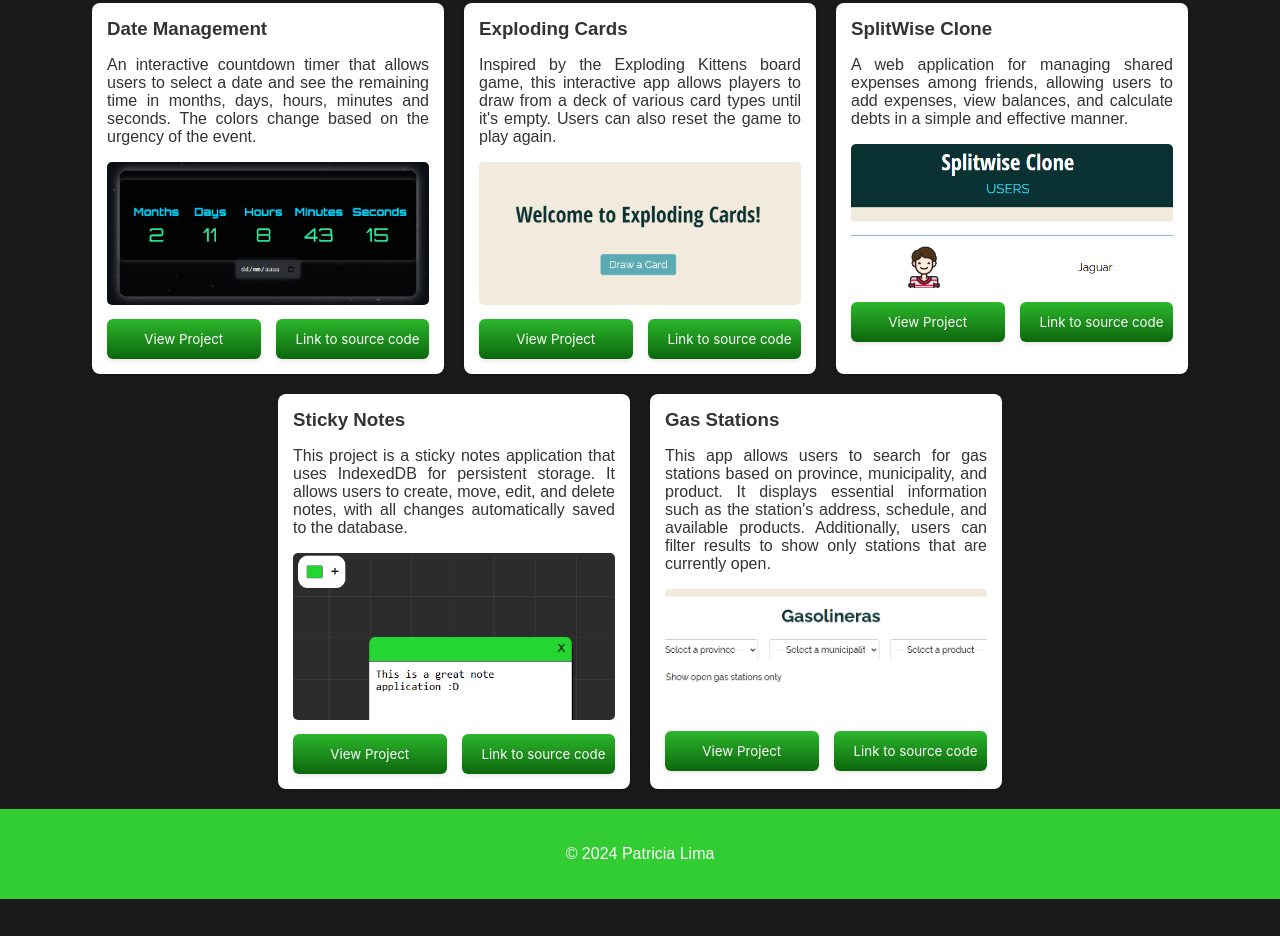
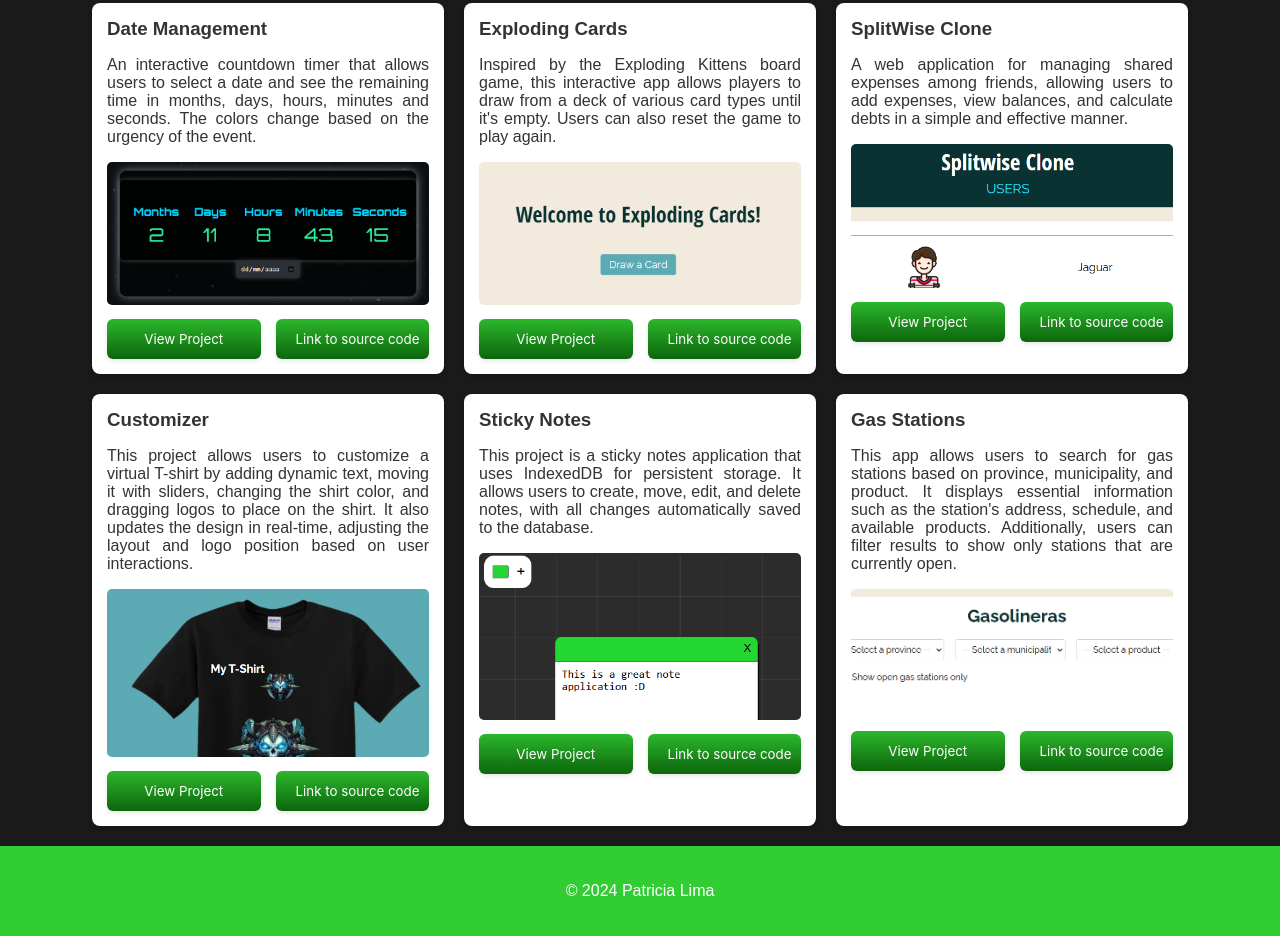
Before and after one commit to PatLimaB/PortfolioPatriciaDWEC, a plain HTML site: page index.html in a window 1280 px wide. Shown: the part 219-1155 px from the top of the page. Before the commit the page ends 1118 px from the top, so only its background shows below. Drawn offline with Linux system fonts and the light colour scheme.

Commit message:
Added project
Added an old project

```diff
--- a/index.html
+++ b/index.html
@@ -46,6 +46,15 @@
 					</div>
 				</div>
 				<div class="project">
+					<h3>Customizer</h3>
+					<p>This project allows users to customize a virtual T-shirt by adding dynamic text, moving it with sliders, changing the shirt color, and dragging logos to place on the shirt. It also updates the design in real-time, adjusting the layout and logo position based on user interactions.</p>
+					<img src="./img/customizer.png">
+					<div class="linksContainer">
+						<button class="button-42" onclick="window.open('https\://patlimab.github.io/CustomizerPLB/', '_blank')">View Project</button>
+						<button class="button-42" onclick="window.open('https\://github.com/PatLimaB/CustomizerPLB', '_blank')">Link to source code</button>
+					</div>
+				</div>
+				<div class="project">
 					<h3>Sticky Notes</h3>
 					<p>This project is a sticky notes application that uses IndexedDB for persistent storage. It allows users to create, move, edit, and delete notes, with all changes automatically saved to the database.</p>
 					<img src="./img/stickyNotes.png">
@@ -53,10 +62,10 @@
 						<button class="button-42" onclick="window.open('https\://patlimab.github.io/Sticky_notesPLB/', '_blank')">View Project</button>
 						<button class="button-42" onclick="window.open('https\://github.com/PatLimaB/Sticky_notesPLB', '_blank')">Link to source code</button>
 					</div>
-				</div>				<div class="project">
+				</div>
+				<div class="project">
 					<h3>Gas Stations</h3>
-					<p>
-						This app allows users to search for gas stations based on province, municipality, and product. It displays essential information such as the station's address, schedule, and available products. Additionally, users can filter results to show only stations that are currently open.</p>
+					<p>This app allows users to search for gas stations based on province, municipality, and product. It displays essential information such as the station's address, schedule, and available products. Additionally, users can filter results to show only stations that are currently open.</p>
 					<img src="./img/gasStations.png">
 					<div class="linksContainer">
 						<button class="button-42" onclick="window.open('https\://patlimab.github.io/GasStationsPLB/', '_blank')">View Project</button>
```
Also changed, not shown: img/customizer.png (added).
